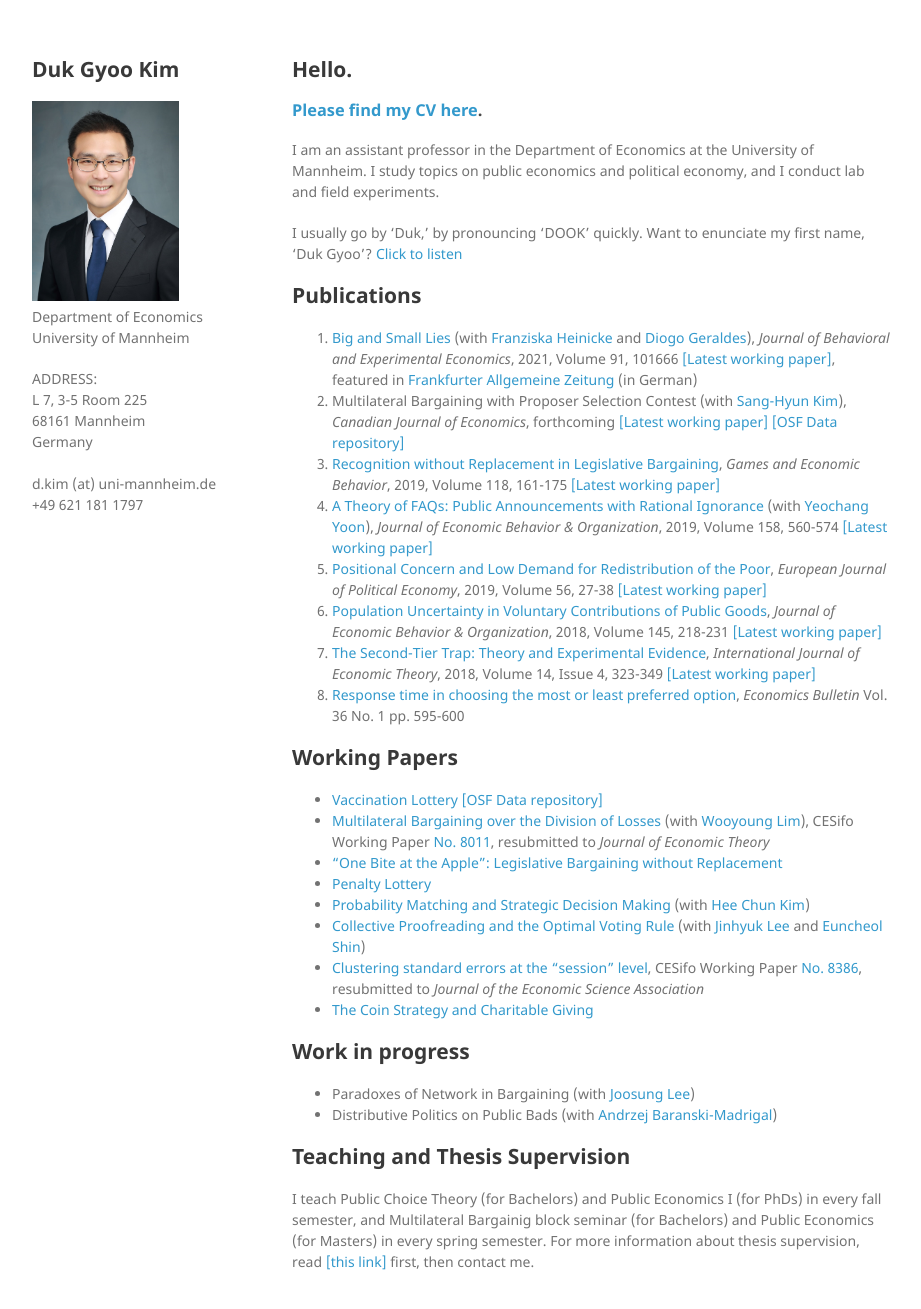
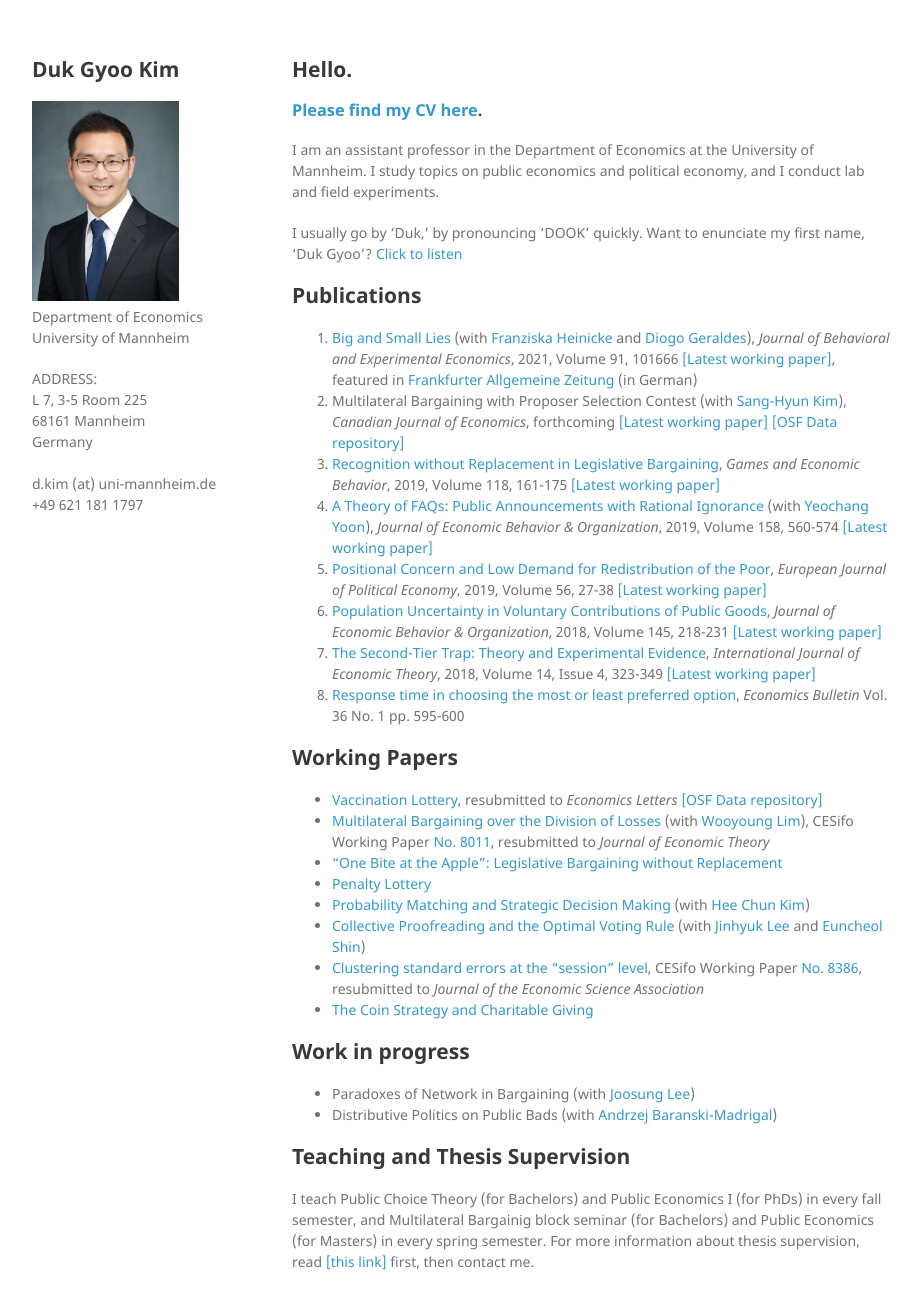
Before and after one commit to kimdukgyoo/kimdukgyoo.github.io, a Jekyll site: the page built from index.md, in a window 1280 px wide and 1342 px high. Shown: the top 1309 px of the window, without its empty margins (178-1099 px from the left). Built offline with Jekyll 4.4.1, drawn with Linux system fonts in a browser that asks for light colours; our own code applies the rules of GitHub Pages for plain Markdown files.

Commit message:
Update index.md

```diff
--- a/index.md
+++ b/index.md
@@ -19,7 +19,7 @@
 <!--6. Why Are the Poor Conservative? (with Paul Moon Sub Choi), _Korean Journal of Economics_, 2015, Vol.22(1), pp. 15-24-->
 
 ## Working Papers
-* <a href="https://papers.ssrn.com/sol3/papers.cfm?abstract_id=3861208" target="_blank">Vaccination Lottery</a> <a href="https://osf.io/zhvf4/" target="_blank">[OSF Data repository]</a>
+* <a href="https://papers.ssrn.com/sol3/papers.cfm?abstract_id=3861208" target="_blank">Vaccination Lottery</a>, resubmitted to _Economics Letters_ <a href="https://osf.io/zhvf4/" target="_blank">[OSF Data repository]</a>
 * <a href="https://kimdukgyoo.github.io/PDFfiles/MBL.pdf" target="_blank">Multilateral Bargaining over the Division of Losses</a> (with <a href="http://wooyoung.people.ust.hk/" target="_blank">Wooyoung Lim</a>), CESifo Working Paper <a href="https://www.cesifo.org/DocDL/cesifo1_wp8011.pdf" target="_blank">No. 8011</a>, resubmitted to _Journal of Economic Theory_
 * <a href="https://kimdukgyoo.github.io/PDFfiles/OneBiteAtTheApple.pdf" target="_blank"> "One Bite at the Apple": Legislative Bargaining without Replacement</a>
 * <a href="https://kimdukgyoo.github.io/PDFfiles/Penalty_Lottery.pdf" target="_blank"> Penalty Lottery </a>
```
